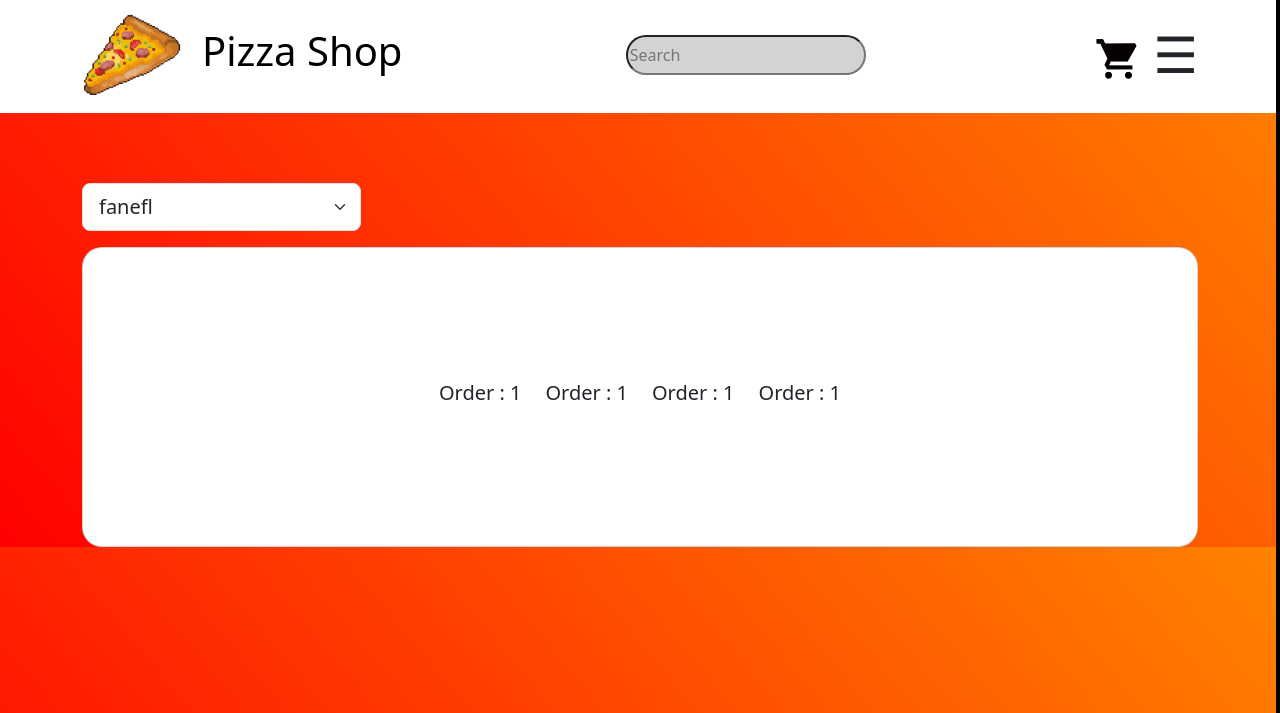
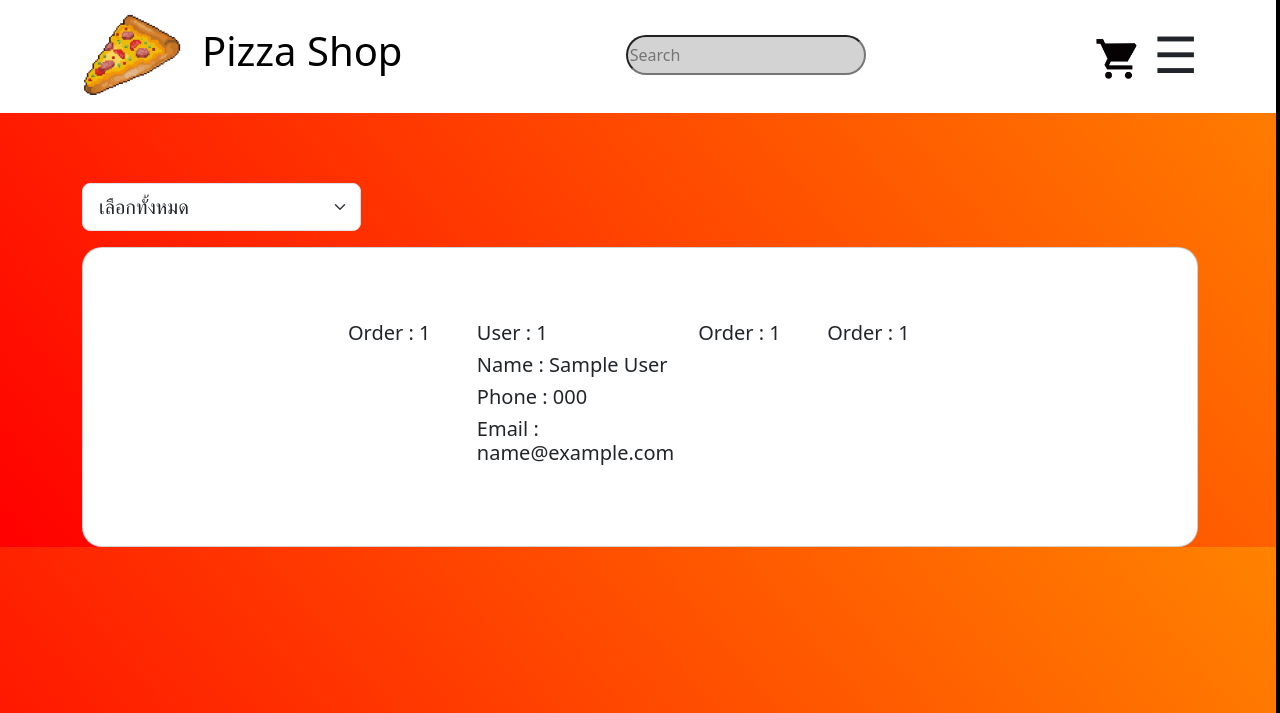
Before and after one commit to AemKTP/Project_Duo_Pizza, a PHP site: page /owner.php?uid=1 in a window 1280 px wide. Shown: the top 713 px of the page. Run offline with PHP 8.4, Linux system fonts and the light colour scheme; tables that the repository leaves empty or names only in its code hold one stand-in row (values such as "Sample post"); grey boxes marked "Sample" are stand-in pictures.

Commit message:
Update owner.php

```diff
--- a/owner.php
+++ b/owner.php
@@ -19,7 +19,7 @@ include 'dbconn.php';
 
     <nav>
         <?php
-        include 'nav.php';
+        include 'nav_owner.php';
         ?>
     </nav>
     <style>
@@ -48,7 +48,7 @@ include 'dbconn.php';
 <body class="bgcolor">
 
     <?php
-    $stmt = $conn->prepare("SELECT * FROM `order` ");
+    $stmt = $conn->prepare("SELECT * FROM `order`, user where order.uid = user.uid ");
     $stmt->execute();
     $result = $stmt->get_result();
     ?>
@@ -58,7 +58,7 @@ include 'dbconn.php';
                 <div class="col-3">
 
                     <select class="form-select form-select-lg mb-3 " name="type" style="margin-block: 2%;" onchange="this.form.submit()">
-                        <option value="">fanefl</option>
+                        <option value="">เลือกทั้งหมด</option>
                     </select>
                 </div>
 
@@ -67,13 +67,16 @@ include 'dbconn.php';
                     <div class="card">
                         <div class="row justify-content-between">
                             <div class="col grid grid-cols-3 gap-5">
-                                <div>
+                                <div class="">
                                     <h5>Order : <?= $row['oid'] ?></h5>
                                 </div>
                             </div>
-                            <div class="col grid grid-cols-3 gap-5">
+                            <div class="col grid grid-cols-3 gap-5" style="display: flex;">
                                 <div>
-                                    <h5>Order : <?= $row['oid'] ?></h5>
+                                    <h5>User : <?= $row['uid'] ?></h5>
+                                    <h5>Name : <?= $row['name'] ?></h5>
+                                    <h5>Phone : <?= $row['phone'] ?></h5>
+                                    <h5>Email : <?= $row['email'] ?></h5>
                                 </div>
                             </div>
                             <div class="col grid grid-cols-3 gap-5">
```
